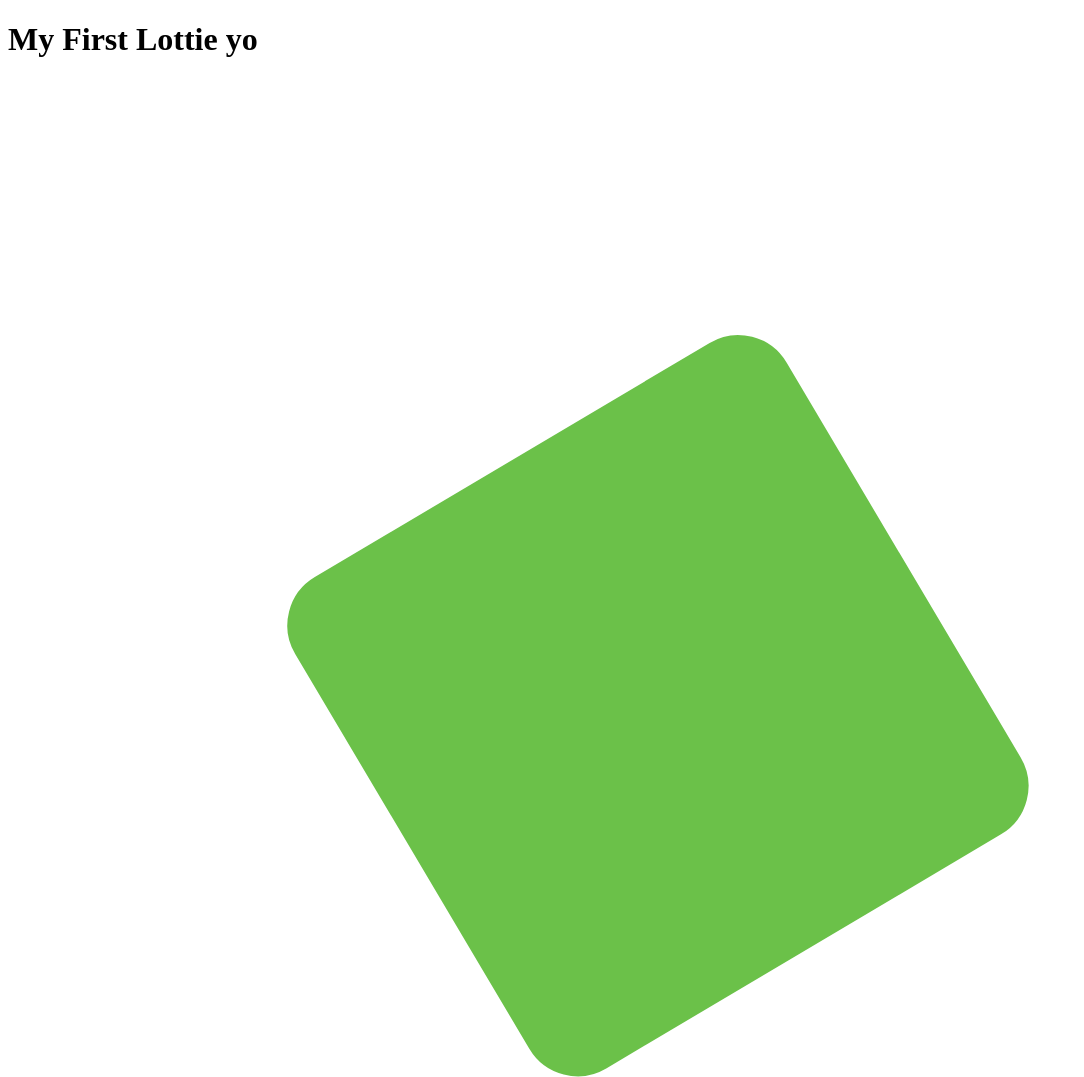
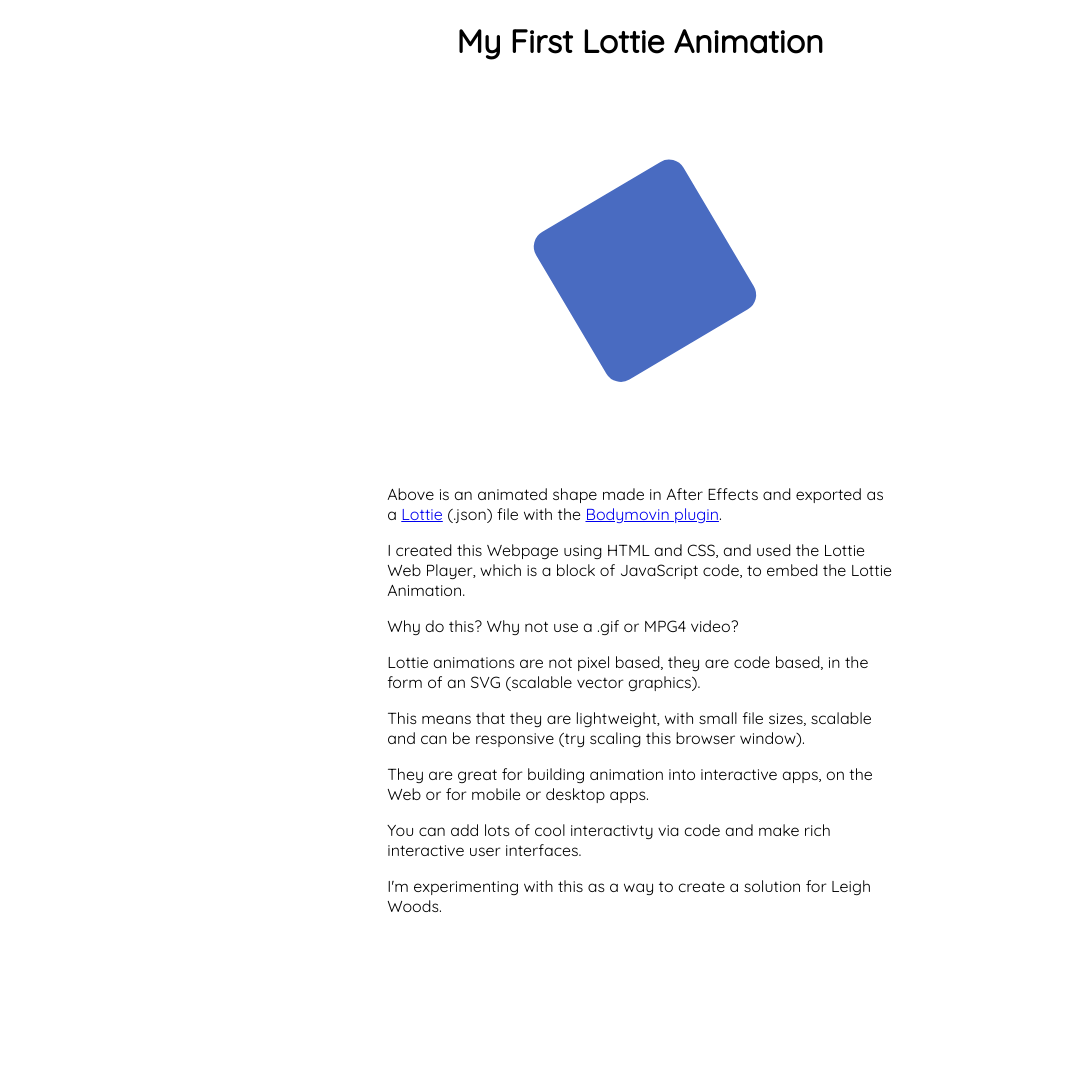
Before and after one commit to Johnjhammond/johnjhammond.github.io, a plain HTML site: page demo001/demo001.html in a window 1280 px wide. Shown: the whole page, without its empty margins (0-1084 px from the left). After the commit the page ends 932 px from the top, so only its background shows below. Drawn offline with Linux system fonts and the light colour scheme.

Commit message:
demo001
complete

```diff
--- /dev/null
+++ b/demo001/bodyanim2.json
@@ -0,0 +1 @@
+{"v":"5.6.7","fr":60,"ip":0,"op":180,"w":400,"h":400,"nm":"bodyanim","ddd":0,"assets":[],"layers":[{"ddd":0,"ind":1,"ty":4,"nm":"Shape Layer 1","sr":1,"ks":{"o":{"a":0,"k":100,"ix":11},"r":{"a":1,"k":[{"i":{"x":[0.833],"y":[0.833]},"o":{"x":[0.167],"y":[0.167]},"t":0,"s":[0]},{"t":179,"s":[360]}],"ix":10},"p":{"a":0,"k":[200,200,0],"ix":2},"a":{"a":0,"k":[0,0,0],"ix":1},"s":{"a":0,"k":[100,100,100],"ix":6}},"ao":0,"shapes":[{"ty":"gr","it":[{"ty":"rc","d":1,"s":{"a":0,"k":[185.251,185.251],"ix":2},"p":{"a":0,"k":[0,0],"ix":3},"r":{"a":0,"k":20,"ix":4},"nm":"Rectangle Path 1","mn":"ADBE Vector Shape - Rect","hd":false},{"ty":"st","c":{"a":0,"k":[1,1,1,1],"ix":3},"o":{"a":0,"k":100,"ix":4},"w":{"a":0,"k":4.467,"ix":5},"lc":1,"lj":1,"ml":4,"bm":0,"nm":"Stroke 1","mn":"ADBE Vector Graphic - Stroke","hd":false},{"ty":"fl","c":{"a":0,"k":[0.287904657102,0.420316239899,0.756862745098,1],"ix":4},"o":{"a":0,"k":100,"ix":5},"r":1,"bm":0,"nm":"Fill 1","mn":"ADBE Vector Graphic - Fill","hd":false},{"ty":"tr","p":{"a":0,"k":[-1.18,5.9],"ix":2},"a":{"a":0,"k":[0,0],"ix":1},"s":{"a":0,"k":[100,100],"ix":3},"r":{"a":0,"k":0,"ix":6},"o":{"a":0,"k":100,"ix":7},"sk":{"a":0,"k":0,"ix":4},"sa":{"a":0,"k":0,"ix":5},"nm":"Transform"}],"nm":"Rectangle 1","np":3,"cix":2,"bm":0,"ix":1,"mn":"ADBE Vector Group","hd":false}],"ip":0,"op":180,"st":0,"bm":0}],"markers":[]}
--- /dev/null
+++ b/demo001/bodyanim3.json
@@ -0,0 +1 @@
+{"v":"5.6.7","fr":60,"ip":0,"op":180,"w":400,"h":400,"nm":"bodyanim","ddd":0,"assets":[],"layers":[{"ddd":0,"ind":1,"ty":4,"nm":"Shape Layer 1","sr":1,"ks":{"o":{"a":0,"k":100,"ix":11},"r":{"a":1,"k":[{"i":{"x":[0.833],"y":[0.833]},"o":{"x":[0.167],"y":[0.167]},"t":0,"s":[0]},{"t":180,"s":[360]}],"ix":10},"p":{"a":0,"k":[191.73,201.473,0],"ix":2},"a":{"a":0,"k":[-15.904,2.833,0],"ix":1},"s":{"a":0,"k":[152,152,100],"ix":6}},"ao":0,"shapes":[{"ty":"gr","it":[{"ty":"sr","sy":1,"d":1,"pt":{"a":0,"k":5,"ix":3},"p":{"a":0,"k":[0,0],"ix":4},"r":{"a":0,"k":69.842,"ix":5},"ir":{"a":0,"k":49.649,"ix":6},"is":{"a":0,"k":0,"ix":8},"or":{"a":0,"k":99.297,"ix":7},"os":{"a":0,"k":0,"ix":9},"ix":1,"nm":"Polystar Path 1","mn":"ADBE Vector Shape - Star","hd":false},{"ty":"st","c":{"a":0,"k":[1,1,1,1],"ix":3},"o":{"a":0,"k":100,"ix":4},"w":{"a":0,"k":13,"ix":5},"lc":1,"lj":1,"ml":4,"bm":0,"nm":"Stroke 1","mn":"ADBE Vector Graphic - Stroke","hd":false},{"ty":"fl","c":{"a":0,"k":[0.409281981225,0.756862745098,0.287904657102,1],"ix":4},"o":{"a":0,"k":100,"ix":5},"r":1,"bm":0,"nm":"Fill 1","mn":"ADBE Vector Graphic - Fill","hd":false},{"ty":"tr","p":{"a":0,"k":[-14.749,11.209],"ix":2},"a":{"a":0,"k":[0,0],"ix":1},"s":{"a":0,"k":[100,100],"ix":3},"r":{"a":0,"k":0,"ix":6},"o":{"a":0,"k":100,"ix":7},"sk":{"a":0,"k":0,"ix":4},"sa":{"a":0,"k":0,"ix":5},"nm":"Transform"}],"nm":"Polystar 1","np":3,"cix":2,"bm":0,"ix":1,"mn":"ADBE Vector Group","hd":false}],"ip":0,"op":180,"st":0,"bm":0}],"markers":[]}
--- a/demo001/demo001.html
+++ b/demo001/demo001.html
@@ -3,14 +3,34 @@
 <head>
 
     <meta charset="UTF-8">
+    <link href="https://fonts.googleapis.com/css?family=Quicksand&display=swap" rel="stylesheet">
+    <link href="styles.css" rel="stylesheet">
 
 
 </head>
 
 <body>
-    <h1>My First Lottie yo</h1>
+    <h1>My First Lottie Animation</h1>
 
-<div id="bm" background-color: lightblue;>
+    <div style="width:30%; height:30%; margin: auto;" id="bm"></div>
+    <br>
+
+        <p>Above is an animated shape made in After Effects and exported as a  <a href="https://airbnb.design/introducing-lottie/">Lottie</a>  (.json) file with the
+        <a href="https://aescripts.com/bodymovin/">Bodymovin plugin</a>.</p>
+
+        <p>I created this Webpage using HTML and CSS, and used the
+             Lottie Web Player, which is a block of JavaScript code, to embed the
+             Lottie Animation.</p>
+        <p>Why do this? Why not use a .gif or MPG4 video?</p>
+
+        <p>Lottie animations are not pixel based, they are code based, in the form of an SVG (scalable vector graphics). </p>
+        <p>This means that they are lightweight, with small file sizes, scalable and can be responsive (try scaling this browser window). </p>
+        <p>They are great for building animation into interactive apps, on the Web or for mobile or desktop apps.</p>
+        <p>You can add lots of cool interactivty via code and make rich interactive user interfaces.</p>
+        <p>I'm experimenting with this as a way to create a solution for Leigh Woods.
+    </p>
+
+
 
 
 
--- a/demo001/js/index.js
+++ b/demo001/js/index.js
@@ -3,5 +3,5 @@ var animation = bodymovin.loadAnimation({
     renderer: 'svg',
     loop: true,
     autoplay: true,
-    path: 'bodyanim.json'
+    path: 'bodyanim2.json'
 })
--- /dev/null
+++ b/demo001/styles.css
@@ -0,0 +1,17 @@
+h1 {
+    font-family: 'Quicksand', sans-serif;
+    text-align: center;
+    width: 100%;
+
+
+
+}
+
+p {
+    margin: auto;
+    margin-bottom: 1em;
+    width: 40%;
+    font-family: 'Quicksand', sans-serif;
+    text-align: left;
+
+}
```
